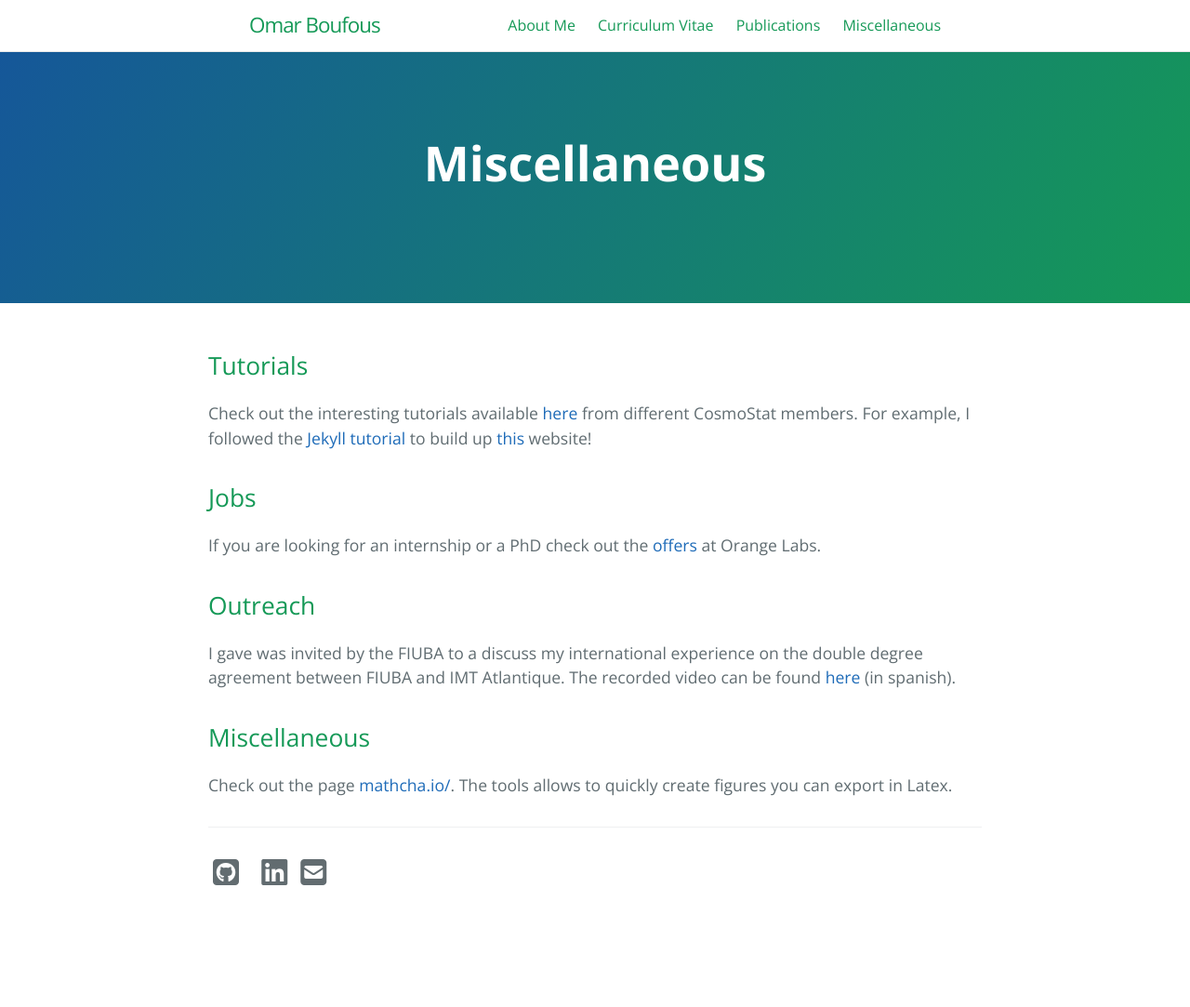
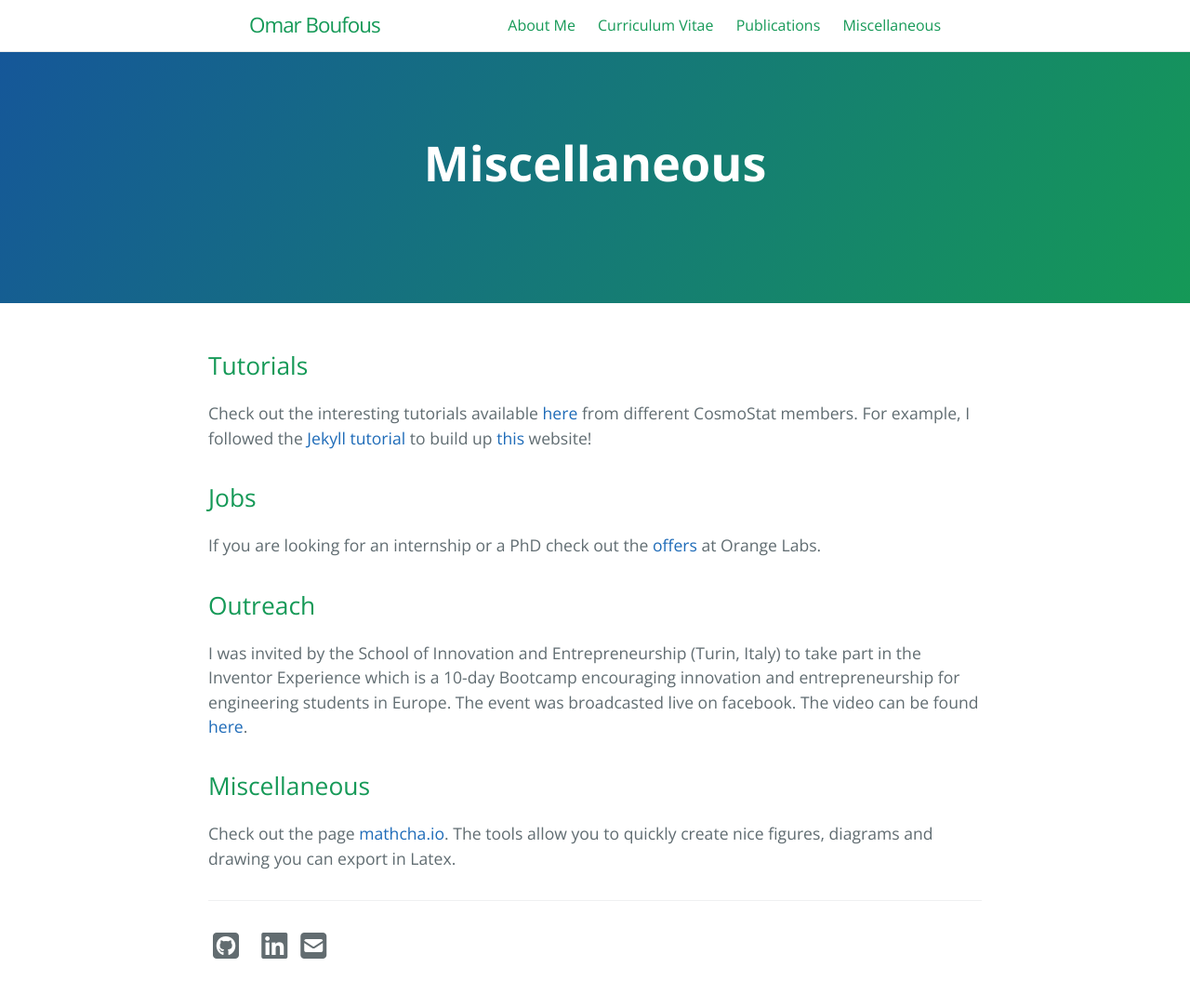
Before and after one commit to thomas-bfs/thomas-bfs.github.io, a Jekyll site: the page built from Miscellaneous.md, in a window 1280 px wide. Shown: the whole page at 93% size. Built offline with Jekyll 4.4.1, drawn with Linux system fonts in a browser that asks for light colours; nearby versions of some CDN libraries; a style sheet for code colours, icons or effects is not loaded; before the commit the page ends 1004 px from its top, so only the background shows below that.

Commit message:
Update Miscellaneous.md

```diff
--- a/Miscellaneous.md
+++ b/Miscellaneous.md
@@ -16,8 +16,8 @@ If you are looking for an internship or a PhD check out the [offers](https://ora
 
 ## Outreach
 
-I gave was invited by the FIUBA to a discuss my international experience on the double degree agreement between FIUBA and IMT Atlantique. The recorded video can be found [here](https://www.youtube.com/watch?v=8gacdM0uvh8&feature=youtu.be) (in spanish).
+I was invited by the School of Innovation and Entrepreneurship (Turin, Italy) to take part in the Inventor Experience which is a 10-day Bootcamp encouraging innovation and entrepreneurship for engineering students in Europe. The event was broadcasted live on facebook. The video can be found [here](https://www.facebook.com/199732320574181/videos/380805112866572/?__so__=channel_tab&__rv__=all_videos_card).
 
 ## Miscellaneous
 
-Check out the page [mathcha.io/](https://www.mathcha.io/). The tools allows to quickly create figures you can export in Latex.
+Check out the page [mathcha.io](https://www.mathcha.io/). The tools allow you to quickly create nice figures, diagrams and drawing you can export in Latex.
```
